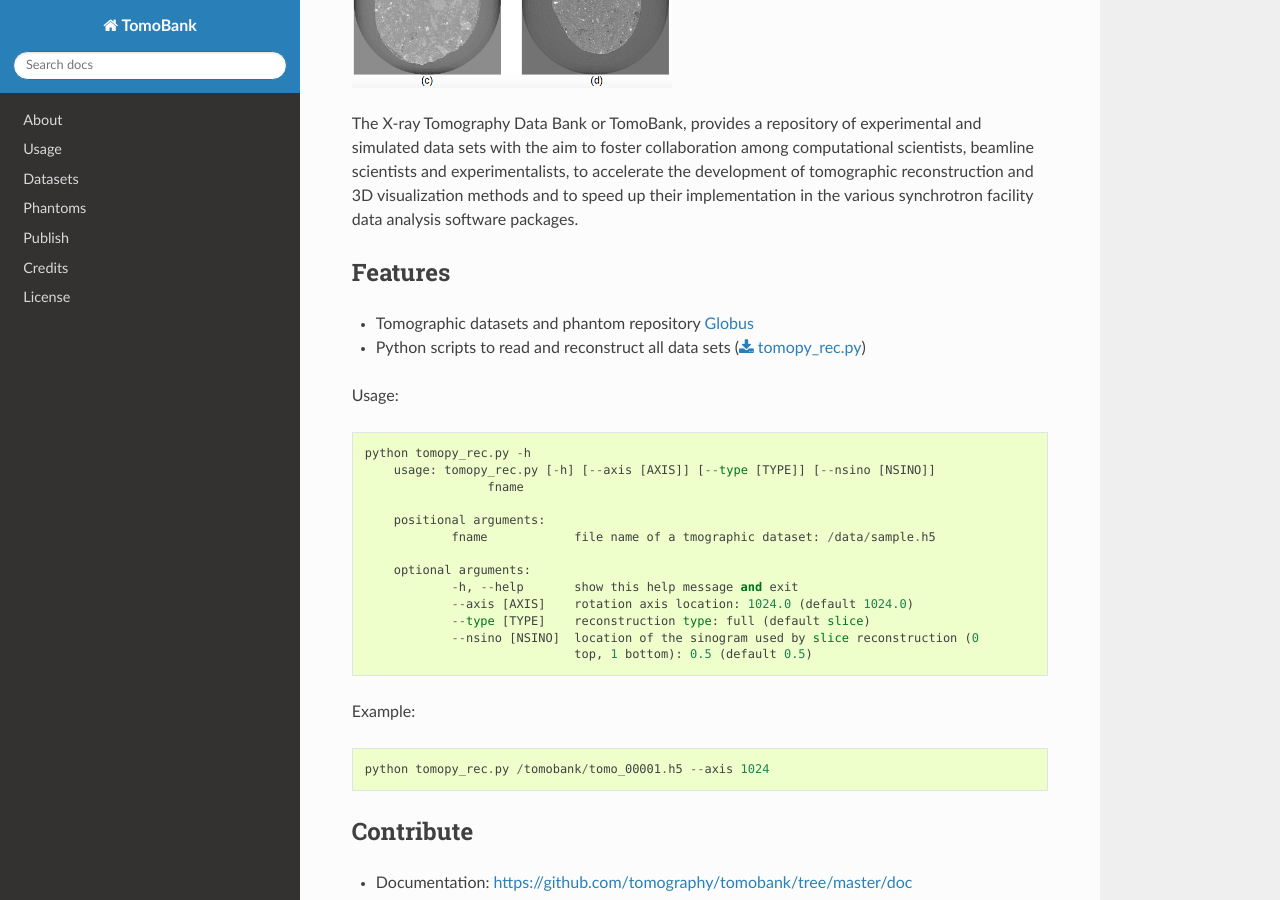
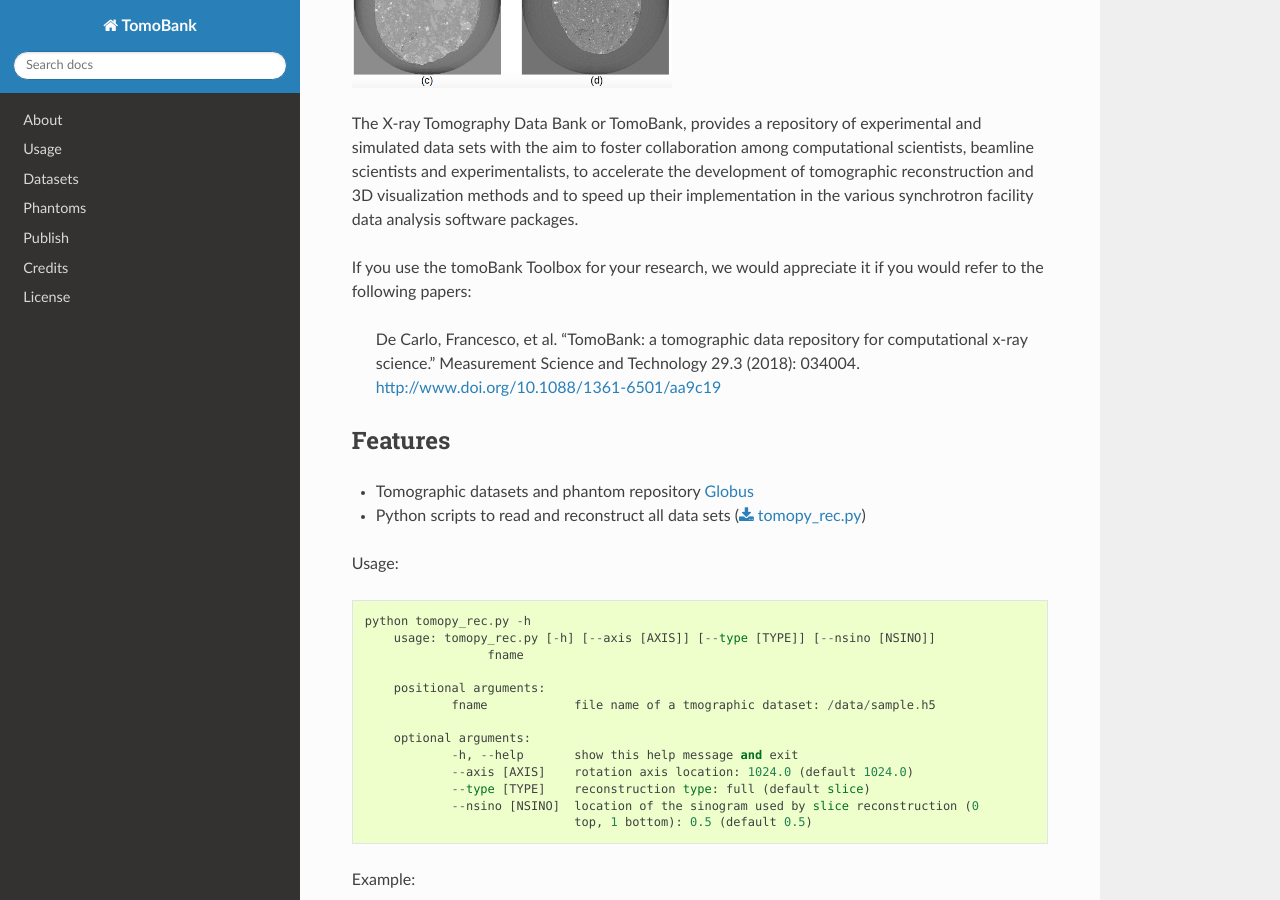
Before and after one commit to tomography/tomobank, a Sphinx documentation site: the page built from docs/index.rst, in a window 1280 px wide and 900 px high, scrolled down 398 px. Built offline with Sphinx 7.4.7 and the Read the Docs theme 2.0.0, drawn with Linux system fonts in a browser that asks for light colours.

Commit message:
Add full reference to Globus repository and paper

```diff
--- a/docs/index.rst
+++ b/docs/index.rst
@@ -13,10 +13,14 @@
 reconstruction and 3D visualization methods and to speed up their implementation in the various
 synchrotron facility data analysis software packages.
 
+If you use the tomoBank Toolbox for your research, we would appreciate it if you would refer to the following papers:
+
+	De Carlo, Francesco, et al. "TomoBank: a tomographic data repository for computational x-ray science." Measurement Science and Technology 29.3 (2018): 034004. http://www.doi.org/10.1088/1361-6501/aa9c19
+
 Features
 --------
 
-* Tomographic datasets and phantom repository `Globus <https://www.globus.org/>`_
+* Tomographic datasets and phantom repository `Globus <https://www.globus.org/app/transfer?origin_id=e133a81a-6d04-11e5-ba46-22000b92c6ec&origin_path=%2F>`_
 * Python scripts to read and reconstruct all data sets (:download:`tomopy_rec.py <../docs/demo/tomopy_rec.py>`)
 
 Usage: ::
```
